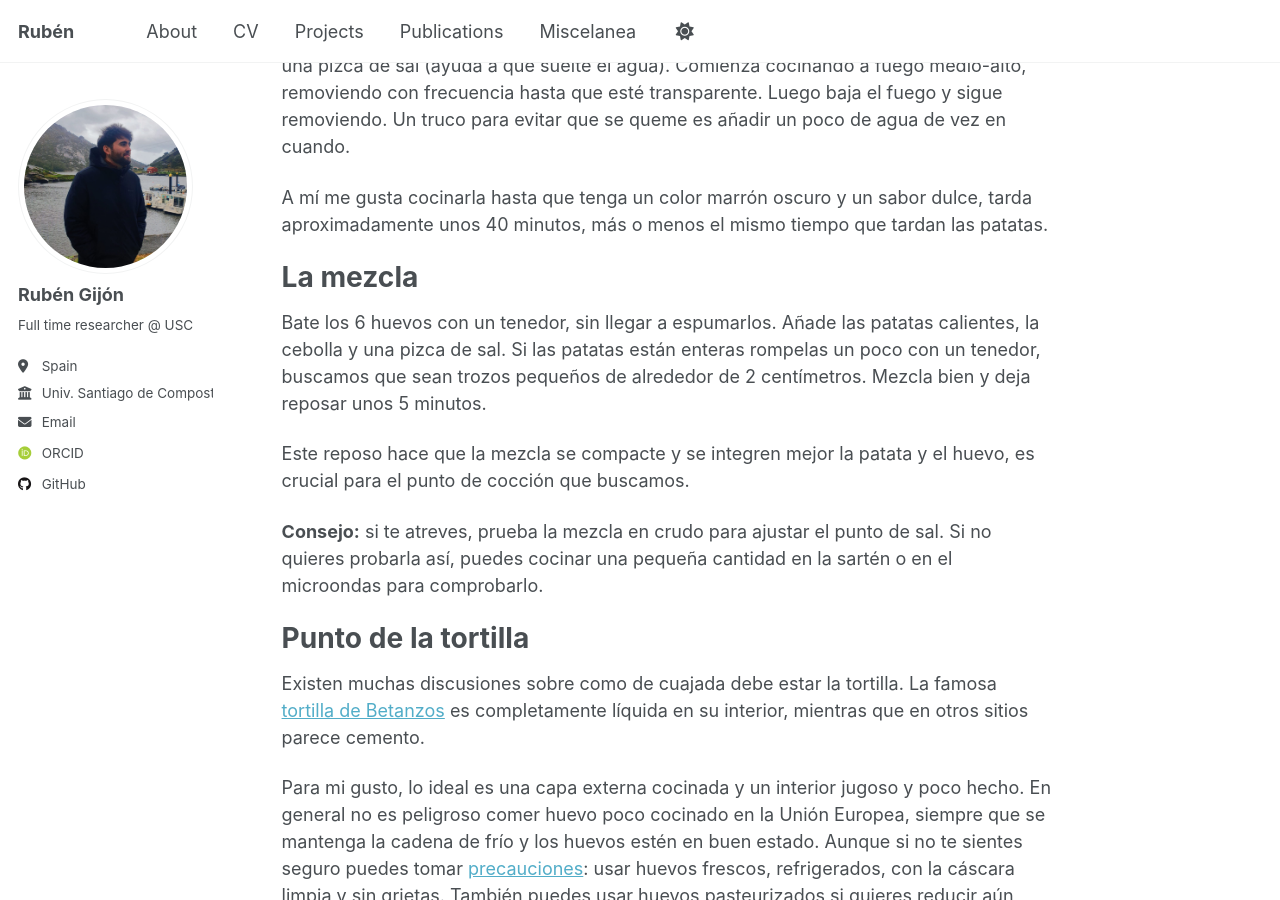
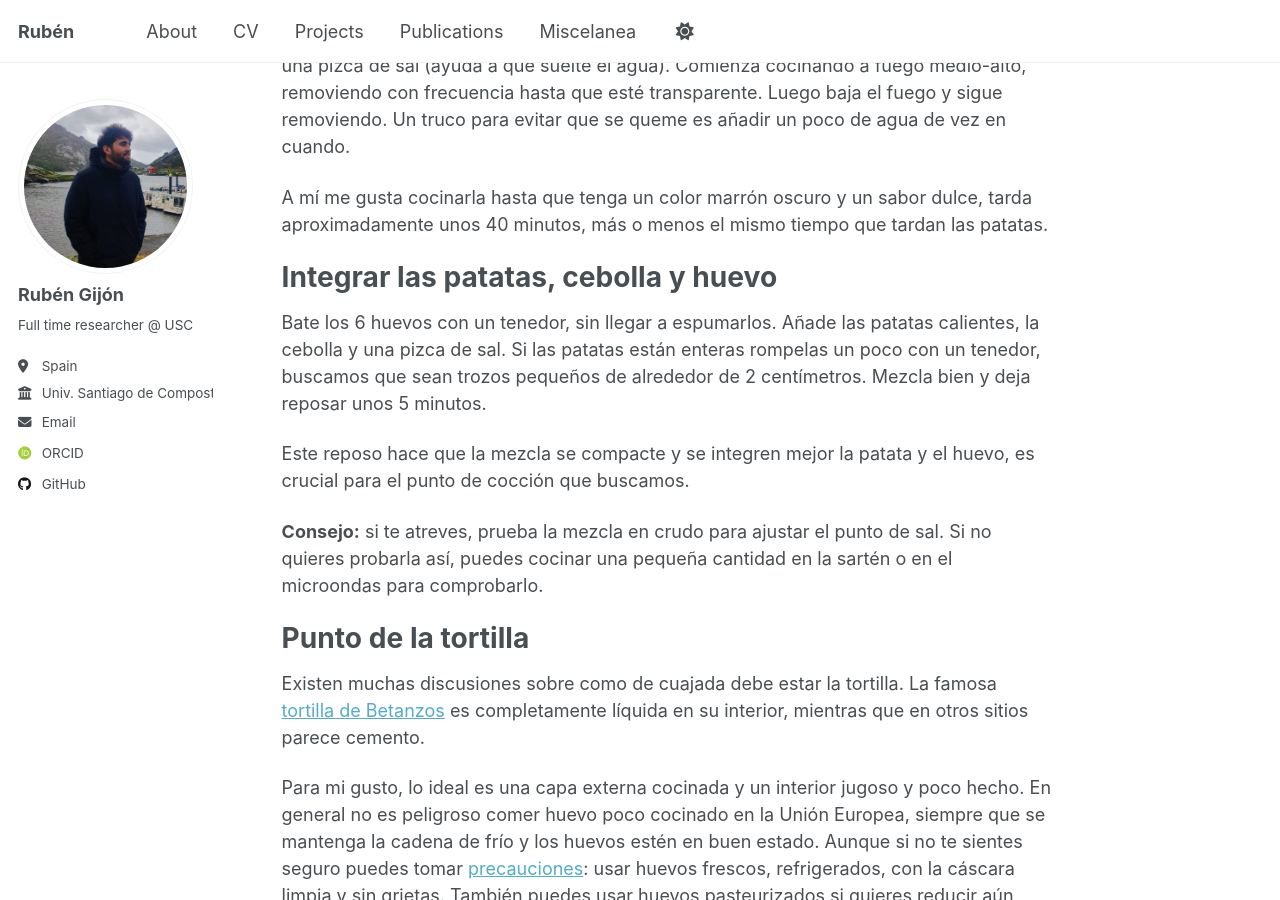
Before and after one commit to rubzip/rubzip.github.io, a Jekyll site: the page built from _posts/2025-08-01-tortilla.md, in a window 1280 px wide and 900 px high, scrolled down 1521 px. Built offline with Jekyll 4.4.1, drawn with Linux system fonts in a browser that asks for light colours; some web fonts are replaced; a script that is not in the unit is left out.

Commit message:
small fix

```diff
--- a/_posts/2025-08-01-tortilla.md
+++ b/_posts/2025-08-01-tortilla.md
@@ -44,7 +44,7 @@ Para caramelizar la cebolla, añade un chorro de aceite sobre la sartén, la ceb
 
 A mí me gusta cocinarla hasta que tenga un color marrón oscuro y un sabor dulce, tarda aproximadamente unos 40 minutos, más o menos el mismo tiempo que tardan las patatas.
 
-La mezcla
+Integrar las patatas, cebolla y huevo
 ======
 Bate los 6 huevos con un tenedor, sin llegar a espumarlos. Añade las patatas calientes, la cebolla y una pizca de sal. Si las patatas están enteras rompelas un poco con un tenedor, buscamos que sean trozos pequeños de alrededor de 2 centímetros. Mezcla bien y deja reposar unos 5 minutos.
 
```
